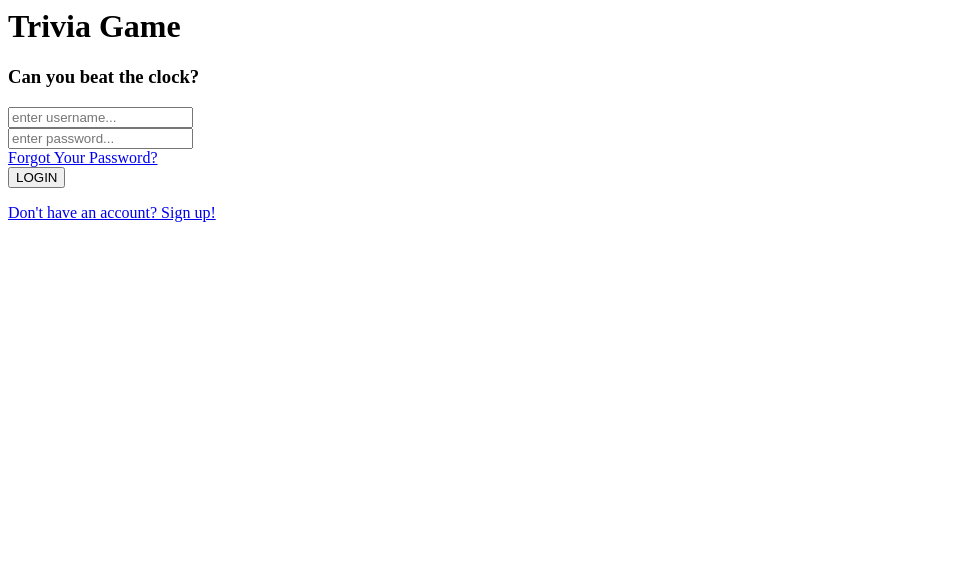
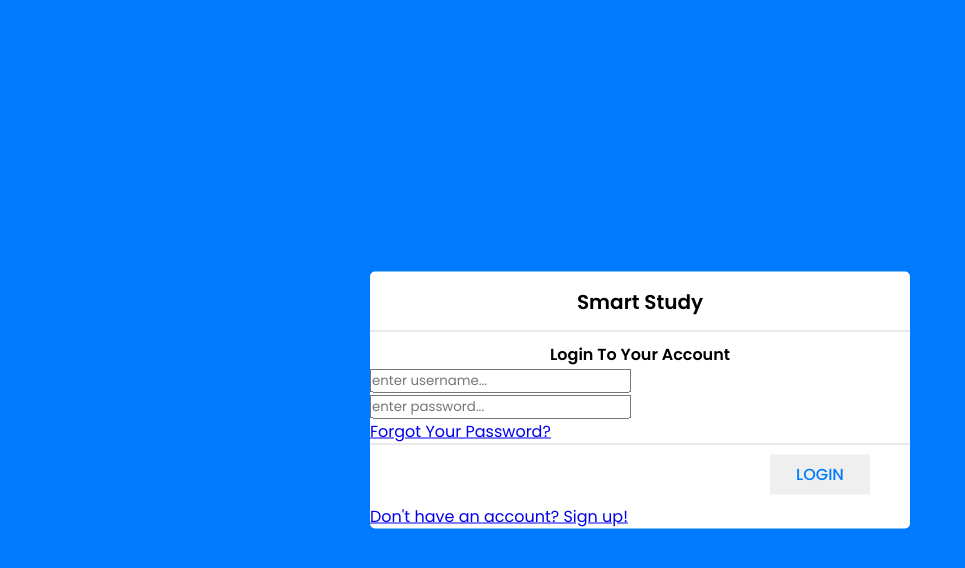
Before and after one commit to TainaMalave/cps353-math-app, a PHP site: page /php/login.php in a window 1280 px wide. Shown: the top 568 px of the page, without its empty margins (0-965 px from the left). Run offline with PHP 8.4, Linux system fonts and the light colour scheme.

Commit message:
Start styling login page

```diff
--- a/php/login.php
+++ b/php/login.php
@@ -37,17 +37,34 @@ if ($_SERVER['REQUEST_METHOD'] == 'POST')
 }
 ?>
 
-<div class="container">
-    <div class="title">
-        <h1>Trivia Game</h1>
+
+<!DOCTYPE html>
+<html lang="en">
+<head>
+    <meta charset="UTF-8">
+    <meta http-equiv="X-UA-Compatible" content="IE=edge">
+    <meta name="viewport" content="width=device-width, initial-scale=1.0">
+    <title>Smart Study | Login</title>
+
+    <link rel="stylesheet" href="../style.css">
+</head>
+<body>
+    <!-- Main Header Information -->
+    <div class="info-box">
+        <div class="info-title">
+            <span>Smart Study</span>
         </div>
 
-    <div class="sub-title">
-        <h3>Can you beat the clock?</h3>
+        <div class="info-sub-title">
+            <span>Login To Your Account</span>
         </div>
+
+    <!-- Login Form -->
 
     <form action="" method="POST">
         <div class="login-form">
+
+            <div class="input-fields">
                 <div class="username">
                     <input name="username" type="text" placeholder="enter username...">
                 </div>
@@ -55,14 +72,23 @@ if ($_SERVER['REQUEST_METHOD'] == 'POST')
                 <div class="password">
                     <input name="password" type="password" placeholder="enter password...">
                 </div>
+            </div>
 
             <div class="reset-password">
                 <a href="#">Forgot Your Password?</a>
             </div>
         </div>
-        <button class="login-btn" type="submit">LOGIN</button>
+
+
+        <div class="buttons">
+            <button class="login" type="submit">LOGIN</button>
+        </div>
+
     </form>
     <div class="create-account">
         <a href="register.php">Don't have an account? Sign up!</a>
     </div>
     </div>
+
+</body>
+</html>
--- a/style.css
+++ b/style.css
@@ -116,3 +116,9 @@ body {
     color: #fff;
     background:#007bff;
 }
+
+/* Login Page CSS */
+
+.input-fields {
+    margin: 0 auto;
+}
```
Lines whose indentation alone changed are shown as unchanged.
